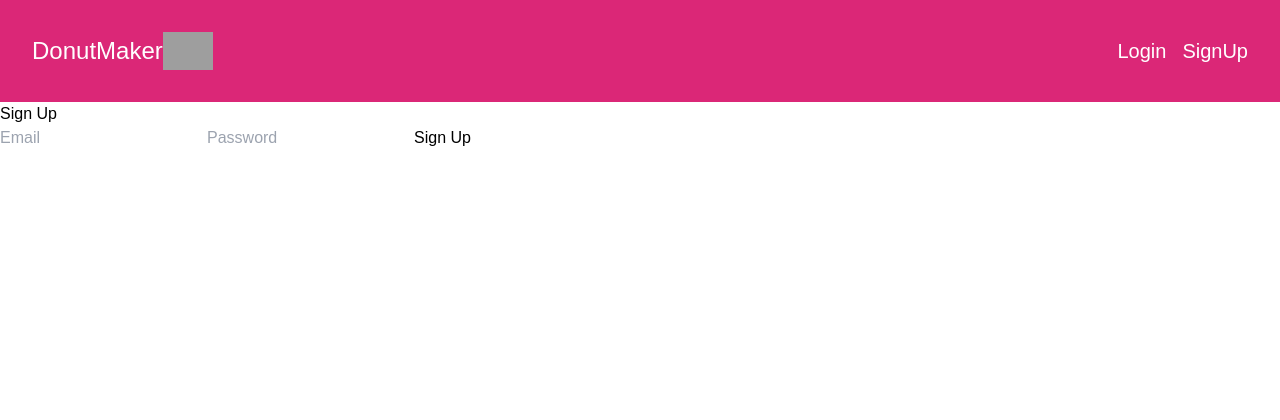
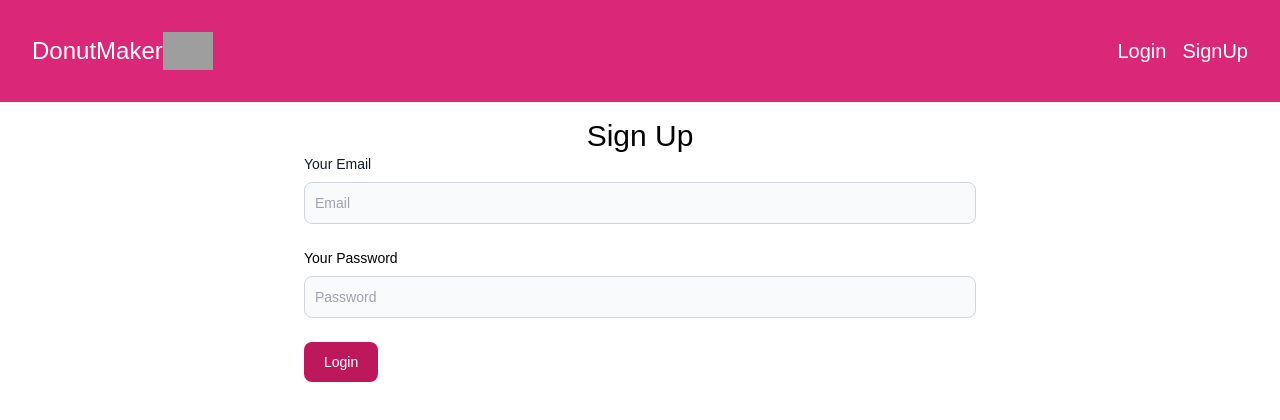
Before and after one commit to haithamassoli/Booking-System, a React (Create React App) app in the folder client/: page /signup in a window 1280 px wide. Shown: the top 420 px of the page. Built offline with nearby package versions, Linux system fonts and the light colour scheme; no server answers; grey boxes are pictures that could not be loaded.

Commit message:
styling login and sign up page

```diff
--- a/client/src/components/Home.js
+++ b/client/src/components/Home.js
@@ -7,7 +7,7 @@
   return (
     <div className="flex justify-center text-center items-center flex-col">
       <h1 className="text-2xl sm:text-5xl my-5">
-        If you're looking for great burger
+        If you're looking for great donut
       </h1>
       <button
         className="py-3 px-5 rounded-xl bg-pink-500 text-white ronded"
--- a/client/src/components/Login.js
+++ b/client/src/components/Login.js
@@ -40,23 +40,49 @@
   return (
     <>
       {error ? "It shouldn't be empty" : ""}
-      <h1>Login</h1>
-      <form onSubmit={handleSubmit}>
+      <h1 className="text-3xl text-center mt-4">Login</h1>
+
+      <form className="md:mx-auto max-w-2xl mx-6" onSubmit={handleSubmit}>
+        <div class="mb-6">
+          <label
+            for="email"
+            class="block mb-2 text-sm font-medium text-gray-900 dark:text-black"
+          >
+            Your Email
+          </label>
           <input
+            className="bg-gray-50 border border-gray-300 text-gray-900 text-sm rounded-lg focus:ring-pink-500 focus:border-pink-500 block w-full p-2.5 dark:bg-white dark:border-gray-500 dark:placeholder-gray-400 dark:text-white dark:focus:ring-pink-500 dark:focus:border-pink-500"
             type="email"
             name="email"
             placeholder="Email"
             value={formValue.email}
             onChange={handleChange}
+            required
           />
+        </div>
+        <div class="mb-6">
+          <label
+            for="password"
+            class="block mb-2 text-sm font-medium text-black dark:text-black"
+          >
+            Your Password
+          </label>
           <input
+            className="bg-gray-50 border border-gray-300 text-gray-900 text-sm rounded-lg focus:ring-pink-500 focus:border-pink-500 block w-full p-2.5 dark:bg-white dark:border-gray-500 dark:placeholder-gray-400 dark:text-white dark:focus:ring-pink-500 dark:focus:border-pink-500"
             type="password"
             name="password"
             placeholder="Password"
             value={formValue.password}
             onChange={handleChange}
+            required
           />
-        <button type="submit">Login</button>
+        </div>
+        <button
+          className="text-white bg-pink-700 hover:bg-pink-800 focus:ring-4 focus:ring-pink-300 font-medium rounded-lg text-sm w-full sm:w-auto px-5 py-2.5 text-center dark:bg-pink-600 dark:hover:bg-pink-700 dark:focus:ring-pink-800"
+          type="submit"
+        >
+          Login
+        </button>
       </form>
     </>
   );
--- a/client/src/components/Signup.js
+++ b/client/src/components/Signup.js
@@ -1,13 +1,88 @@
-import React from "react";
+import React, { useEffect, useState } from "react";
+import axios from "axios";
 
 function Signup() {
+  const [error, setError] = useState(false);
+  const [formValue, setformValue] = useState({
+    email: "",
+    password: "",
+  });
+  axios.defaults.withCredentials = true;
+  const handleChange = (event) => {
+    setformValue({
+      ...formValue,
+      [event.target.name]: event.target.value,
+    });
+  };
+  const handleSubmit = (e) => {
+    e.preventDefault();
+
+    // check empty value
+    if (formValue.email !== "" && formValue.password !== "") {
+      setError(false);
+      // make axios post request
+      axios
+        .post("http://localhost:3001/signup", {
+          email: formValue.email,
+          password: formValue.password,
+        })
+        .then(function (response) {
+          console.log(response);
+        })
+        .catch(function (error) {
+          console.log(error);
+        });
+    } else {
+      setError(true);
+    }
+  };
+  useEffect(() => {});
   return (
     <>
-      <h1>Sign Up</h1>
-      <form action="http://localhost:3001/signup" method="POST">
-        <input type="email" name="email" placeholder="Email" />
-        <input type="password" name="password" placeholder="Password" />
-        <button type="submit">Sign Up</button>
+      {error ? "It shouldn't be empty" : ""}
+      <h1 className="text-3xl text-center mt-4">Sign Up</h1>
+
+      <form className="md:mx-auto max-w-2xl mx-6" onSubmit={handleSubmit}>
+        <div class="mb-6">
+          <label
+            for="email"
+            class="block mb-2 text-sm font-medium text-gray-900 dark:text-black"
+          >
+            Your Email
+          </label>
+          <input
+            className="bg-gray-50 border border-gray-300 text-gray-900 text-sm rounded-lg focus:ring-pink-500 focus:border-pink-500 block w-full p-2.5 dark:bg-white dark:border-gray-500 dark:placeholder-gray-400 dark:text-white dark:focus:ring-pink-500 dark:focus:border-pink-500"
+            type="email"
+            name="email"
+            placeholder="Email"
+            value={formValue.email}
+            onChange={handleChange}
+            required
+          />
+        </div>
+        <div class="mb-6">
+          <label
+            for="password"
+            class="block mb-2 text-sm font-medium text-black dark:text-black"
+          >
+            Your Password
+          </label>
+          <input
+            className="bg-gray-50 border border-gray-300 text-gray-900 text-sm rounded-lg focus:ring-pink-500 focus:border-pink-500 block w-full p-2.5 dark:bg-white dark:border-gray-500 dark:placeholder-gray-400 dark:text-white dark:focus:ring-pink-500 dark:focus:border-pink-500"
+            type="password"
+            name="password"
+            placeholder="Password"
+            value={formValue.password}
+            onChange={handleChange}
+            required
+          />
+        </div>
+        <button
+          className="text-white bg-pink-700 hover:bg-pink-800 focus:ring-4 focus:ring-pink-300 font-medium rounded-lg text-sm w-full sm:w-auto px-5 py-2.5 text-center dark:bg-pink-600 dark:hover:bg-pink-700 dark:focus:ring-pink-800"
+          type="submit"
+        >
+          Login
+        </button>
       </form>
     </>
   );
```
Lines whose indentation alone changed are shown as unchanged.
